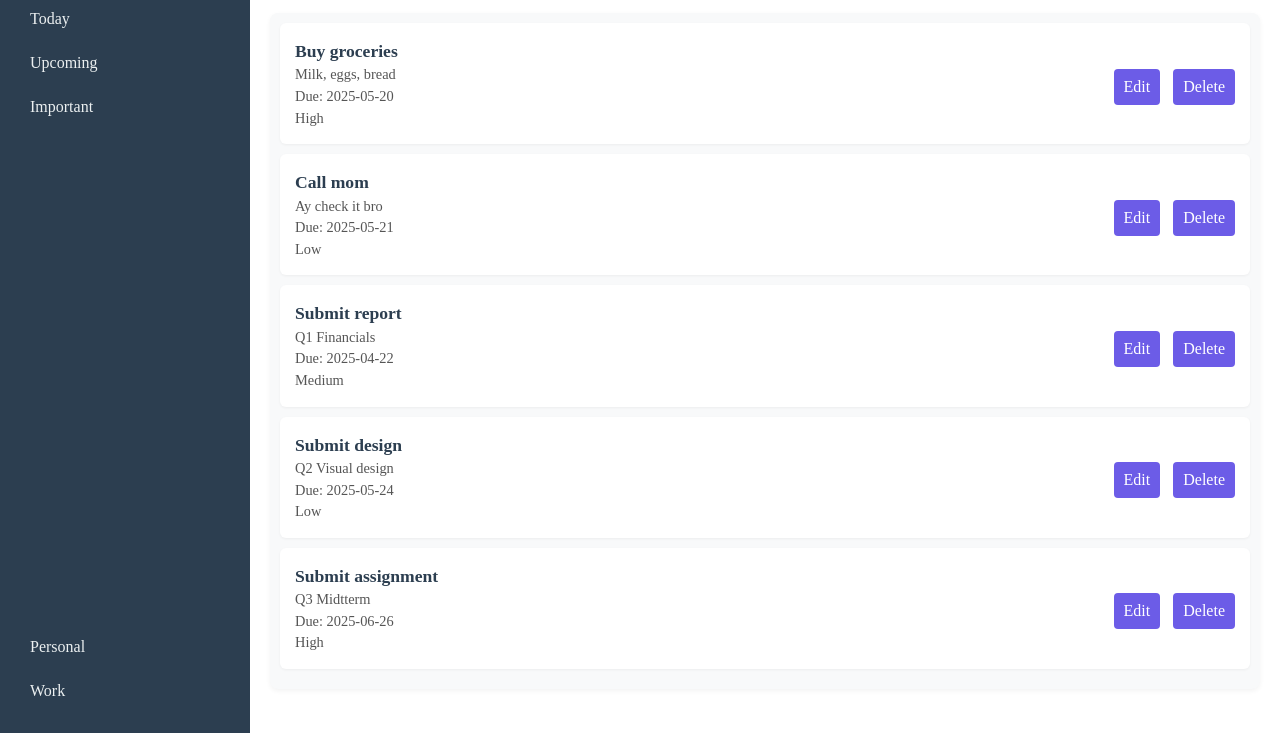
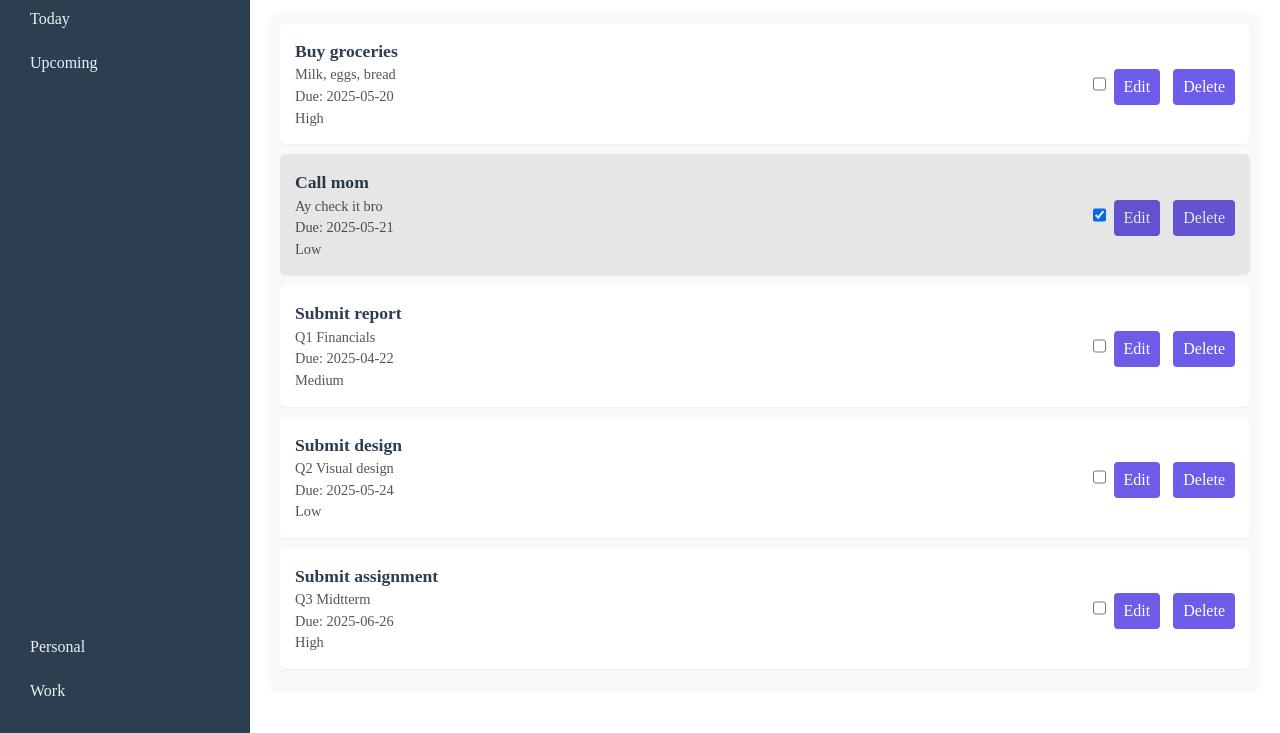
Before and after one commit to orokidd/todo-list, a website built with webpack: page src/template.html in a window 1280 px wide. Both pictures are taken after a click on the item "All Task". Shown: the part 67-800 px from the top of the page. Built offline with nearby package versions, Linux system fonts and the light colour scheme.

Commit message:
task status checkbox and functionality

```diff
--- a/src/loadTasks.js
+++ b/src/loadTasks.js
@@ -95,10 +95,15 @@ function loadAllTask() {
       const taskPriority = document.createElement("p");
       const editTask = document.createElement("button");
       const deleteTask = document.createElement("button");
+      const checkbox = document.createElement("input");
 
       const taskDataContainer = document.createElement("div");
       const taskOptionsContainer = document.createElement("div");
 
+      checkbox.type = "checkbox";
+      checkbox.checked = task.status;
+
+      taskItem.className = task.status ? "completed" : "";
       taskDataContainer.className = "task-data";
       taskOptionsContainer.className = "task-actions";
 
@@ -111,6 +116,11 @@ function loadAllTask() {
 
       editTask.id = "edit-task-button";
       deleteTask.id = "delete-task-button";
+
+      checkbox.addEventListener("change", () => {
+        task.status = checkbox.checked;
+        taskItem.className = task.status ? "completed" : "";
+      });
 
       editTask.addEventListener("click", () => {
         initEditTodoDialog(project.id, task.id);
@@ -129,7 +139,7 @@ function loadAllTask() {
         taskPriority
       );
 
-      taskOptionsContainer.append(editTask, deleteTask);
+      taskOptionsContainer.append(checkbox, editTask, deleteTask);
 
       taskItem.append(taskDataContainer, taskOptionsContainer);
       tasksList.appendChild(taskItem);
--- a/src/styles.css
+++ b/src/styles.css
@@ -46,7 +46,7 @@ body {
 
 .wrapper {
   display: flex;
-  height: 100vh;
+  min-height: 100vh;
 }
 
 /* Sidebar */
--- a/src/template.html
+++ b/src/template.html
@@ -17,7 +17,7 @@
                     <li id="all-task-btn">All Task</li>
                     <li id="today-task-btn">Today</li>
                     <li id="upcoming-task-btn">Upcoming</li>
-                    <li id="important-task-btn">Important</li>
+                    <!-- <li id="important-task-btn">Important</li> -->
                 </ul>
             </div>
             <div class="projects">
```
